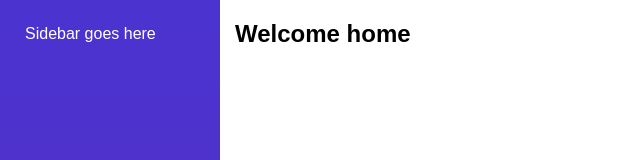
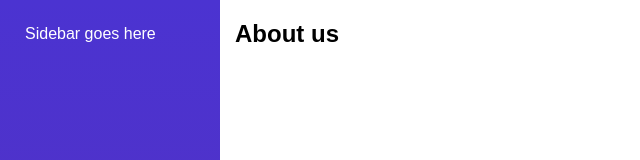
Before and after one commit to abeyonalaja/react-movies, a React (Create React App) app: page /about in a window 1280 px wide. Shown: the top 160 px of the page, without its empty margins (0-640 px from the left). Built offline with nearby package versions, Linux system fonts and the light colour scheme.

Commit message:
Add react router and setup routes for home and about

```diff
--- a/src/App.jsx
+++ b/src/App.jsx
@@ -1,12 +1,13 @@
 import React, { Component } from "react";
 import "./App.css";
-import Home from "./views/Home/Home";
+
+import Routes from "./routes";
 
 class App extends Component {
   render() {
     return (
       <div className="app">
-        <Home />
+        <Routes />
       </div>
     );
   }
--- a/src/routes.jsx
+++ b/src/routes.jsx
@@ -0,0 +1,19 @@
+import React from "react";
+import { BrowserRouter as Router, Route } from "react-router-dom";
+
+import Home from "./views/Home/Home";
+import About from "./views/About/About";
+
+export const Routes = props => (
+  <Router>
+    <div className="app">
+      <Route path="/" exact component={Home} />
+      <Route
+        path="/about"
+        render={renderProps => <About {...props} {...renderProps} />}
+      />
+    </div>
+  </Router>
+);
+
+export default Routes;
--- a/src/views/About/About.jsx
+++ b/src/views/About/About.jsx
@@ -1,10 +1,10 @@
 import React from "react";
 import { pageWithLayout } from "../../containers/page";
 
-export const About = props => {
+export const About = props => (
   <div className="about">
     <h2>About us</h2>
-  </div>;
-};
+  </div>
+);
 
 export default pageWithLayout(About);
```
